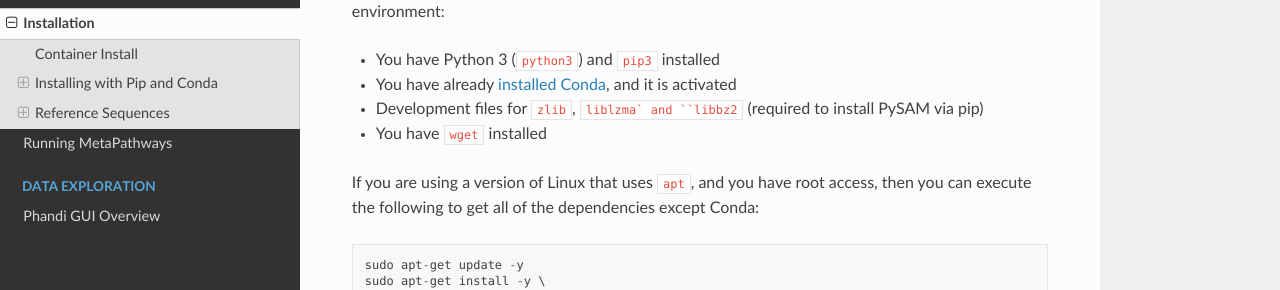
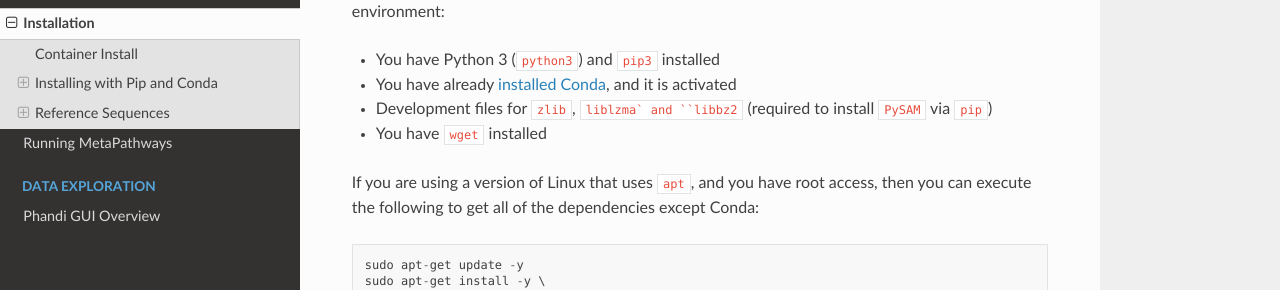
Before and after one commit to hallamlab/MetaPathways, a Sphinx documentation site: the page built from docs/manual/install.rst, in a window 1280 px wide and 900 px high, scrolled down 1066 px. Shown: the part 159-449 px from the top of the window. Built offline with Sphinx 7.4.7 and the Read the Docs theme 2.0.0, drawn with Linux system fonts in a browser that asks for light colours.

```diff
--- a/docs/manual/install.rst
+++ b/docs/manual/install.rst
@@ -56,7 +56,7 @@ command line environment:
 
 * You have Python 3 (``python3``) and ``pip3`` installed
 * You have already `installed Conda <https://docs.conda.io/en/latest/miniconda.html>`_, and it is activated
-* Development files for ``zlib``, ``liblzma` and ``libbz2`` (required to install PySAM via pip)
+* Development files for ``zlib``, ``liblzma` and ``libbz2`` (required to install ``PySAM`` via ``pip``)
 * You have ``wget`` installed
 
 If you are using a version of Linux that uses ``apt``, and you have root access, then you can execute the
```
